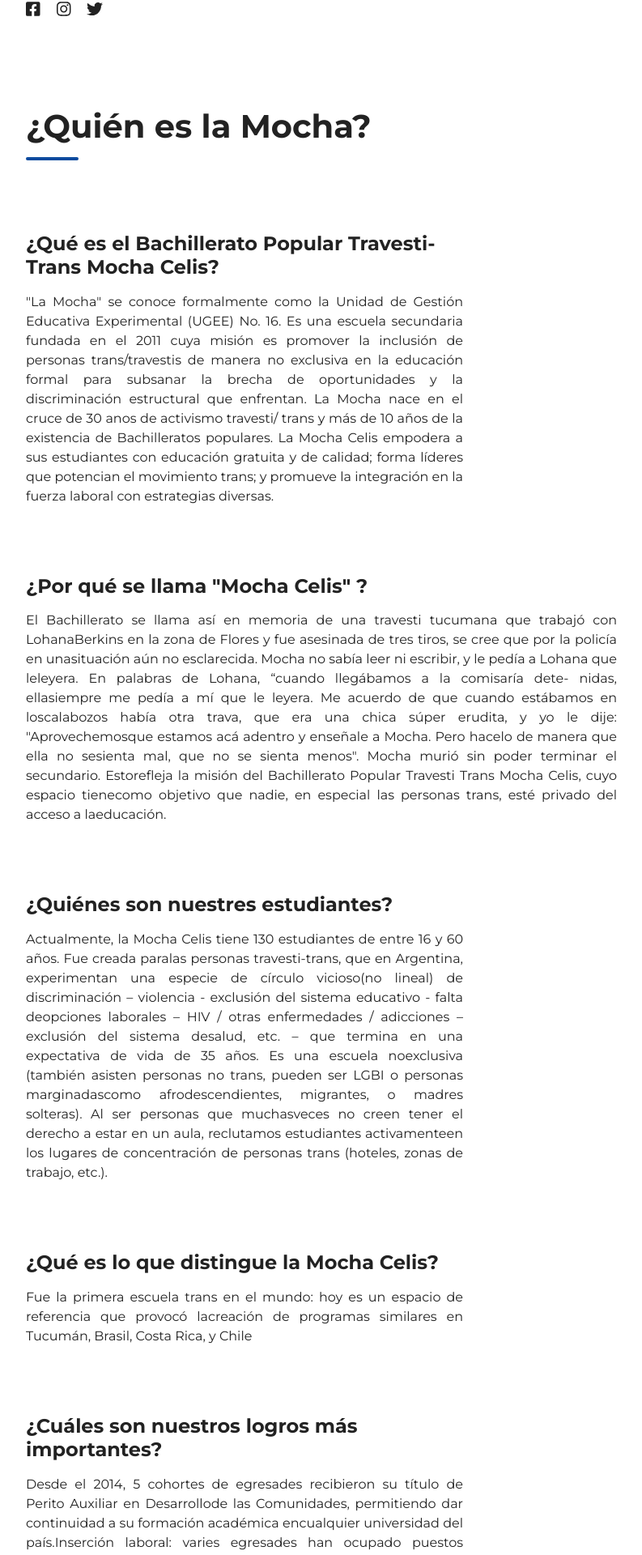
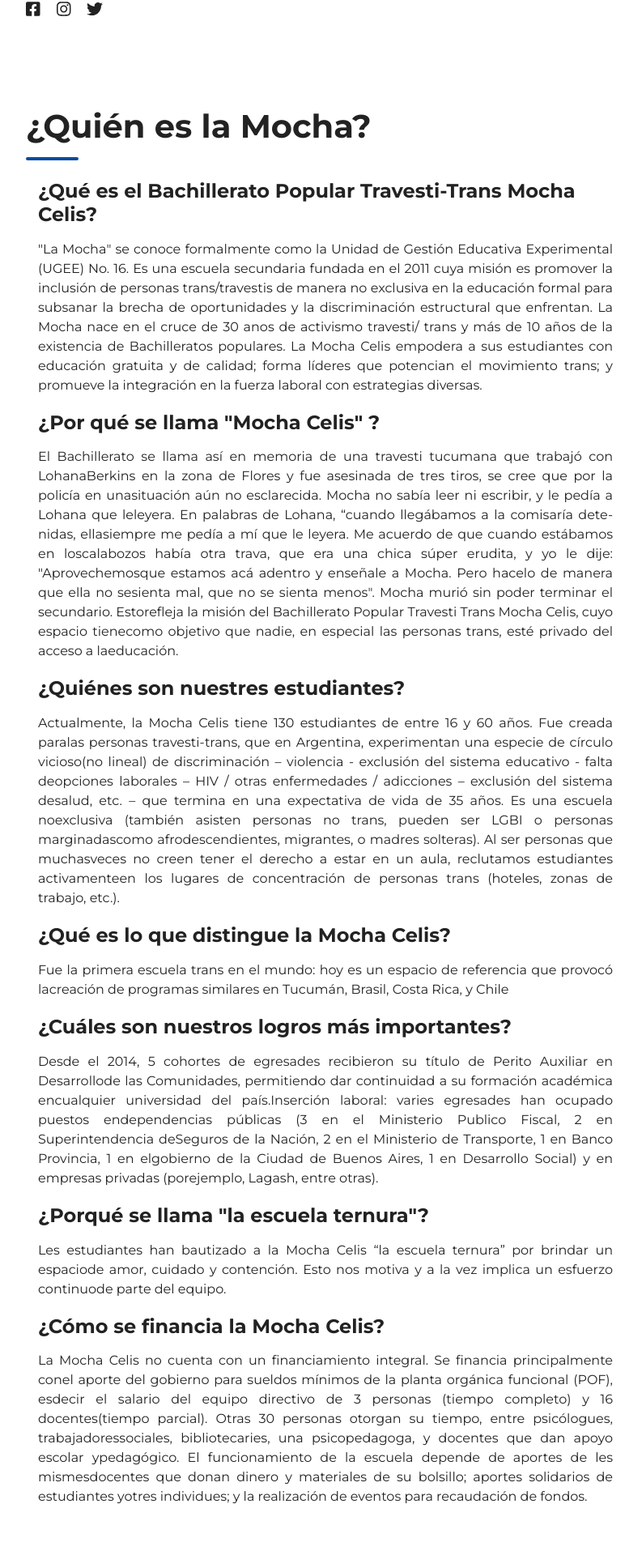
Before and after one commit to nayracoop/mochacelis, a Vue app: page / in a window 1280 px wide. Shown: the part 758-2678 px from the top of the page at 81% size, without its empty margins (53-846 px from the left). Built offline with nearby package versions, Linux system fonts and the light colour scheme.

Commit message:
wip more styling

```diff
--- a/assets/scss/main.scss
+++ b/assets/scss/main.scss
@@ -55,13 +55,15 @@ i {
     h2 {
         position: relative;
         &::after {
+            background: $color-magenta;
             content: '';
             position: absolute;
-            height: 4px;
-            width: 65px;
-            border-radius: 5px;
-            left: 0;
-            bottom: -10px;
+            height: 1em;
+            z-index:-1;
+            width: 1em;
+            border-radius: 0px;
+            left: -5px;
+            bottom: 10px;
         }
     }
     p {
@@ -296,7 +298,7 @@ header {
         }
     }
     .about-info {
-        padding-bottom: 65px;
+        margin:auto;
         p {
             text-align: justify;
         }
@@ -345,6 +347,14 @@ header {
         h2 {
             &::after {
                 background: $color-magenta;
+                content: '';
+                position: absolute;
+                height: 1em;
+                z-index:-1;
+                width: 1em;
+                border-radius: 0px;
+                left: -5px;
+                bottom: 10px;
             }
         }
     }
--- a/src/components/About.vue
+++ b/src/components/About.vue
@@ -1,7 +1,7 @@
 <template>
   <section id="about">
     <b-container>
-      <b-row class="about-info">
+      <b-row class="about">
         <b-col class="col-12 col-md-6 mb-1">
           <h2 class="pb-2">
             {{ $t('about.title') }}
@@ -9,7 +9,7 @@
         </b-col>
       </b-row>
        <b-row class="about-info">
-        <b-col class="col-12 col-md-6 mb-1">
+        <b-col class="col-12 col-md-8 mb-1">
           <h4 class="pb-2">
             {{ $t('about.content[0].subtitle') }}
           </h4>
@@ -25,7 +25,7 @@
         </b-col>
       </b-row>
       <b-row class="about-info">
-        <b-col class="col-12 col-md-6 mb-1">
+        <b-col class="col-12 col-md-8 mb-1">
           <h4 class="pb-2">
             {{ $t('about.content[2].subtitle') }}
           </h4>
@@ -33,7 +33,7 @@
         </b-col>
       </b-row>
       <b-row class="about-info">
-        <b-col class="col-12 col-md-6 mb-1">
+        <b-col class="col-12 col-md-8 mb-1">
           <h4 class="pb-2">
             {{ $t('about.content[3].subtitle') }}
           </h4>
@@ -41,7 +41,7 @@
         </b-col>
       </b-row>
       <b-row class="about-info">
-        <b-col class="col-12 col-md-6 mb-1">
+        <b-col class="col-12 col-md-8 mb-1">
           <h4 class="pb-2">
             {{ $t('about.content[4].subtitle') }}
           </h4>
@@ -49,7 +49,7 @@
         </b-col>
       </b-row>
       <b-row class="about-info">
-        <b-col class="col-12 col-md-6 mb-1">
+        <b-col class="col-12 col-md-8 mb-1">
           <h4 class="pb-2">
             {{ $t('about.content[5].subtitle') }}
           </h4>
@@ -57,7 +57,7 @@
         </b-col>
       </b-row>
       <b-row class="about-info">
-        <b-col class="col-12 col-md-6 mb-1">
+        <b-col class="col-12 col-md-8 mb-1">
           <h4 class="pb-2">
             {{ $t('about.content[6].subtitle') }}
           </h4>
```
